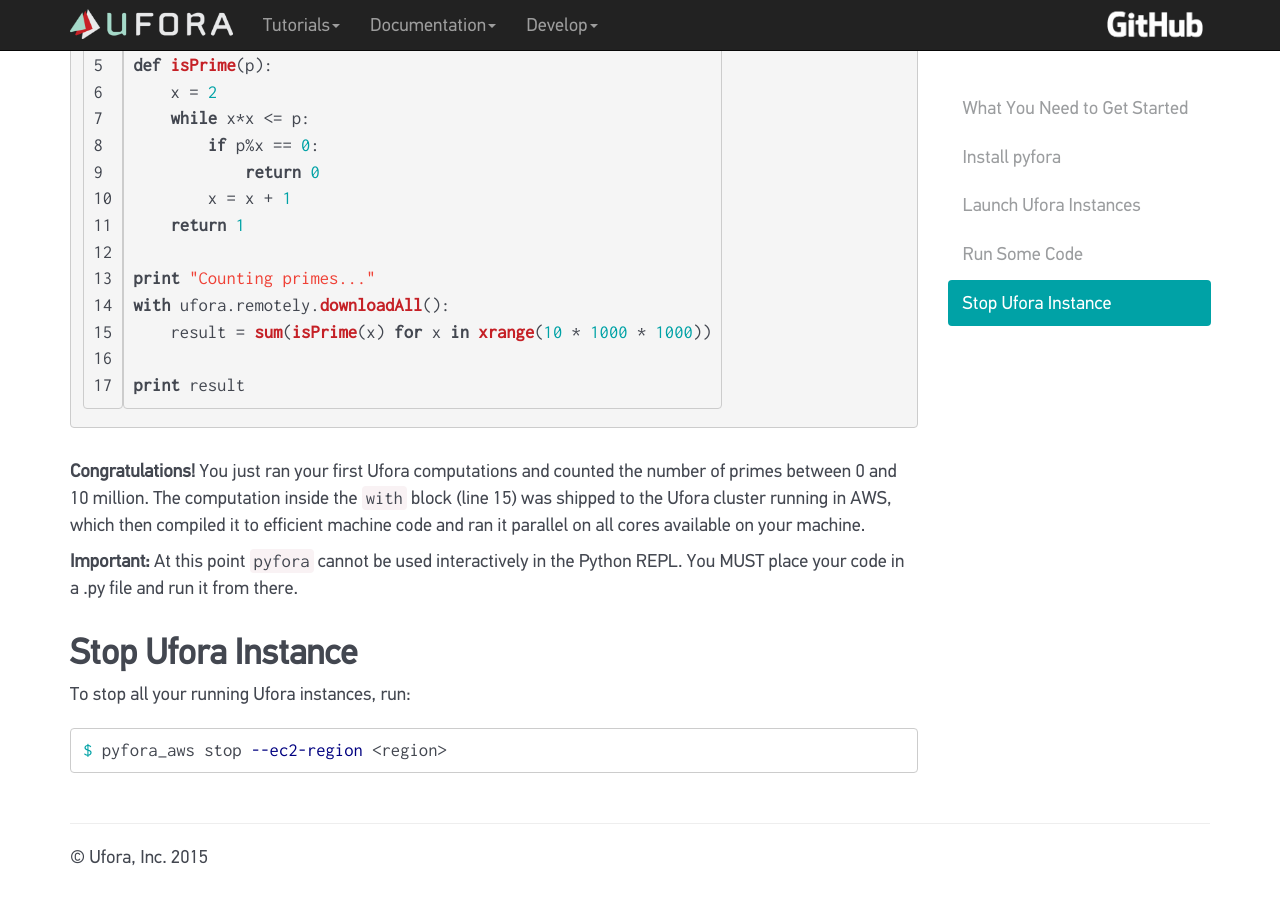
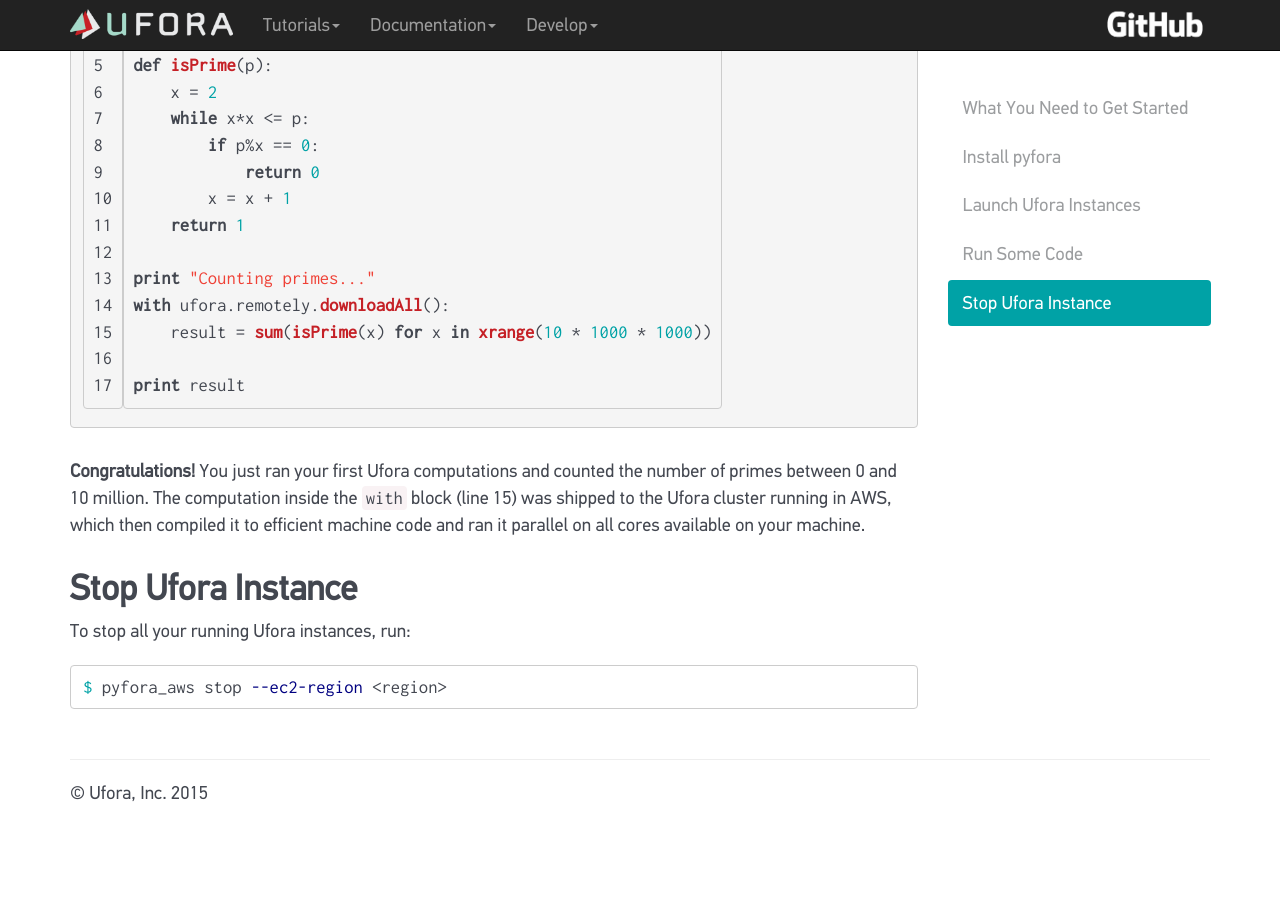
Before and after one commit to ufora/ufora, a Jekyll site: the page built from tutorials/getting-started-aws.md, in a window 1280 px wide and 900 px high, scrolled down 1870 px. Built offline with Jekyll 4.4.1, drawn with Linux system fonts in a browser that asks for light colours; some web fonts are replaced; Markdown is read by kramdown in place of the engine named in the settings; comment, search, counter and statistics services are not loaded; after the commit the page ends 2707 px from its top, so only the background shows below that.

Commit message:
[#137] Updating docs
To indicate that pyfora can now be used in the python REPL

```diff
--- a/tutorials/getting-started-aws.md
+++ b/tutorials/getting-started-aws.md
@@ -101,8 +101,6 @@
 then compiled it to efficient machine code and ran it parallel on all cores
 available on your machine.
 
-**Important:** At this point `pyfora` cannot be used interactively in the Python REPL. You MUST place your code in a .py file and run it from there.
-
 
 # Stop Ufora Instance
 
```
Also changed, not shown: tutorials/getting-started-local.md (+0 -2 lines).
